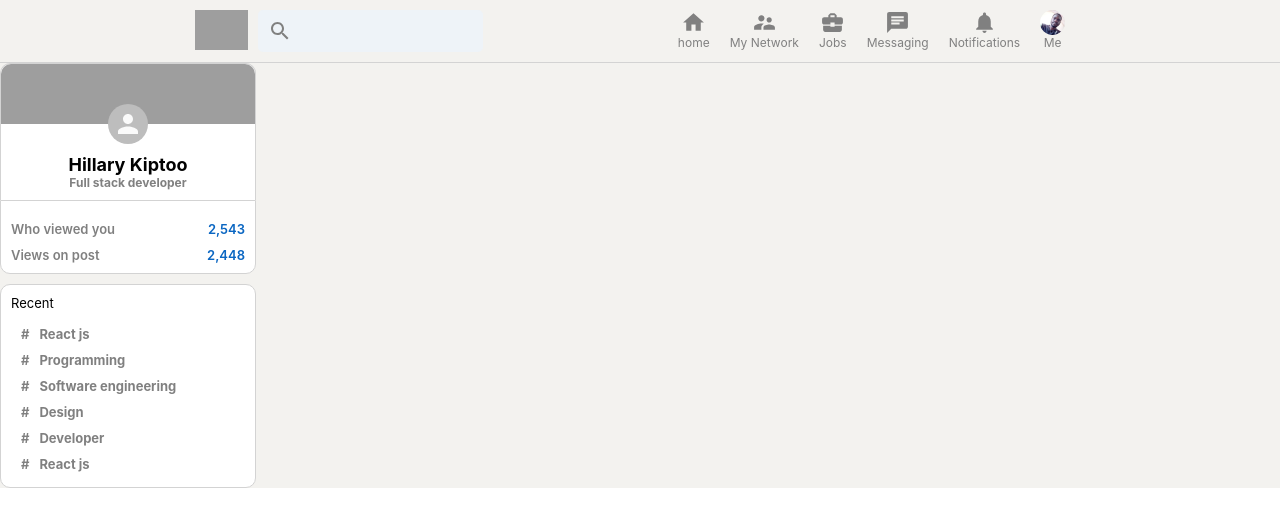
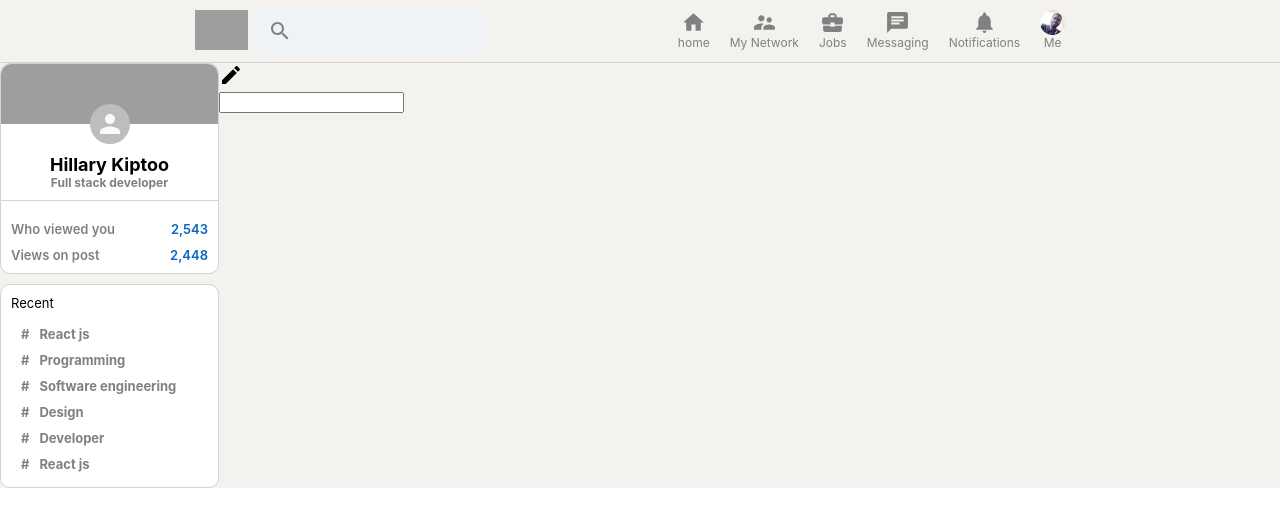
Before and after one commit to imhilla/linkedin, a React (Create React App) app: page / in a window 1280 px wide. Shown: the top 526 px of the page. Built offline with nearby package versions, Linux system fonts and the light colour scheme; grey boxes are pictures that could not be loaded.

Commit message:
create feed component

```diff
--- a/src/App.js
+++ b/src/App.js
@@ -1,5 +1,6 @@
 import React from 'react';
 import './App.css';
+import Feed from './Feed';
 import Header from './Header';
 import Sidebar from './Sidebar';
 
@@ -10,10 +11,9 @@
       <Header />
       {/* Appbody */}
       <div className="app__body">
-          <Sidebar/>
+        <Sidebar />
+        <Feed />
       </div>
-      {/* sidebar */}
-      {/* feed */}
       {/* widgets */}
     </div>
   );
--- /dev/null
+++ b/src/Feed.css
@@ -0,0 +1,3 @@
+.feed {
+
+}
--- /dev/null
+++ b/src/Feed.js
@@ -0,0 +1,17 @@
+import { Create } from '@material-ui/icons';
+import React from 'react';
+import './Feed.css';
+export default function Feed() {
+  return (
+    <div className="feed">
+      <div className="feed__inputContainer">
+        <div className="feed__input">
+          <Create />
+          <form>
+            <input type="text" />
+          </form>
+        </div>
+      </div>
+    </div>
+  )
+}
```
